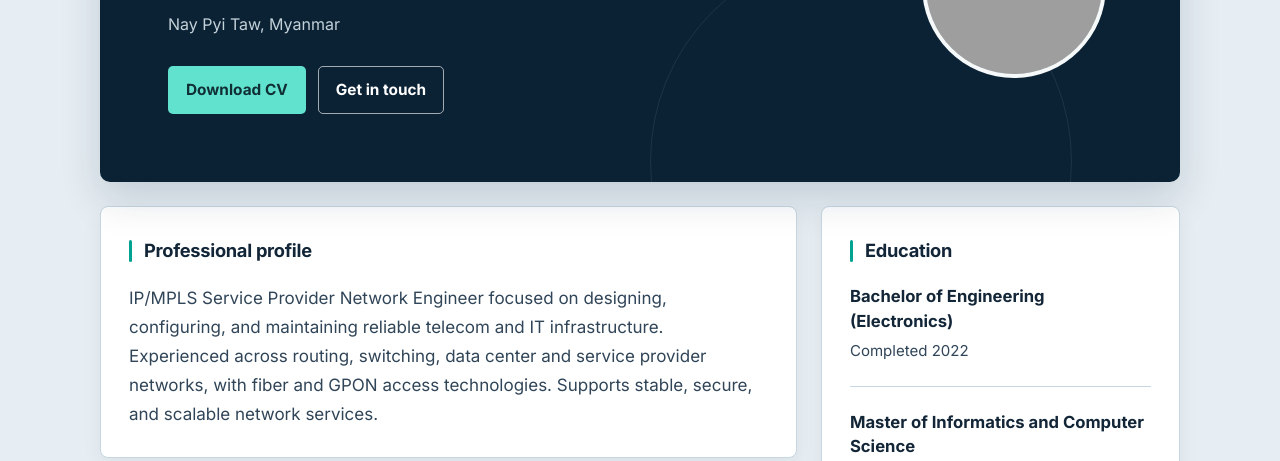
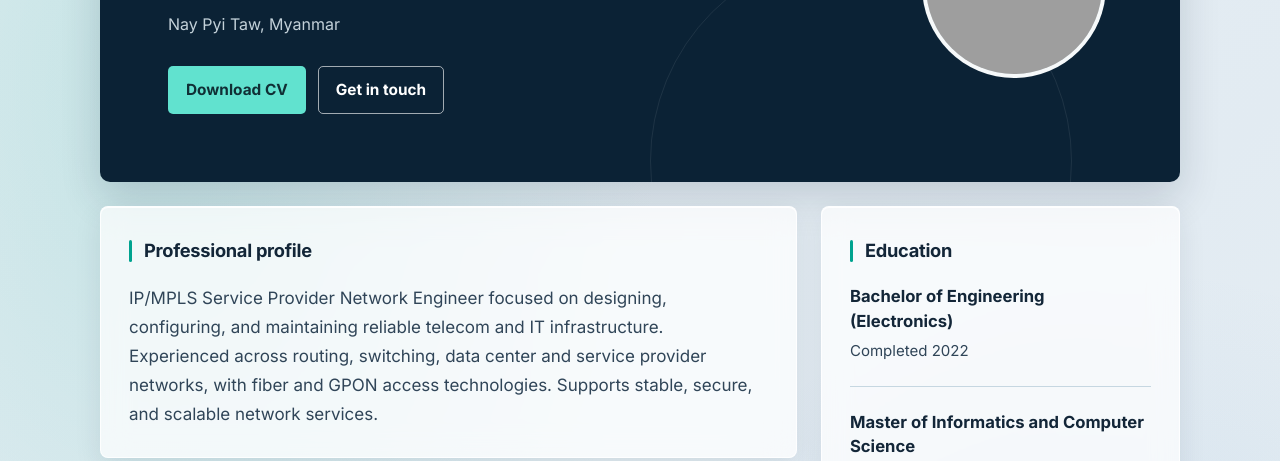
Before and after one commit to neolwin-net/mycv, a plain HTML site: page index.html in a window 1280 px wide. Shown: the part 339-800 px from the top of the page. Drawn offline with Linux system fonts and the light colour scheme; grey boxes are pictures that could not be loaded.

Commit message:
Add glass effect to content cards

```diff
--- a/style.css
+++ b/style.css
@@ -17,7 +17,7 @@ html { scroll-behavior: smooth; }
 body {
   margin: 0;
   color: var(--ink);
-  background: var(--canvas);
+  background: radial-gradient(ellipse at 12% 20%, rgba(0, 163, 143, .14), transparent 32%), radial-gradient(ellipse at 88% 54%, rgba(49, 120, 188, .12), transparent 34%), linear-gradient(135deg, #e7f0f4 0%, #e2ebf2 50%, #edf3f5 100%);
   font-family: Inter, -apple-system, BlinkMacSystemFont, "Segoe UI", sans-serif;
   font-size: 17px;
   line-height: 1.7;
@@ -68,7 +68,8 @@ h1, h2, h3, h4, p { margin-top: 0; }
 
 .content-grid { display: grid; grid-template-columns: minmax(0, 1.65fr) minmax(250px, .85fr); gap: 24px; margin-top: 24px; align-items: start; }
 .column { display: grid; gap: 24px; }
-.panel { padding: 28px; border: 1px solid var(--line); border-radius: 8px; background: var(--paper); box-shadow: 0 7px 20px rgba(11,34,53,.06); }
+.panel { padding: 28px; border: 1px solid var(--line); border-radius: 8px; background: rgba(255, 255, 255, .72); border-color: rgba(255, 255, 255, .82); box-shadow: 0 10px 28px rgba(11, 34, 53, .09), inset 0 1px 0 rgba(255, 255, 255, .88); backdrop-filter: blur(14px); -webkit-backdrop-filter: blur(14px); transition: transform .2s ease, box-shadow .2s ease; }
+.panel:hover { transform: translateY(-2px); box-shadow: 0 16px 34px rgba(11, 34, 53, .13), inset 0 1px 0 rgba(255, 255, 255, .92); }
 .section-heading { display: flex; align-items: center; gap: 12px; margin-bottom: 18px; }
 .section-heading::before { width: 3px; height: 22px; border-radius: 2px; background: var(--accent); content: ""; }
 .section-heading h2 { margin: 0; font-size: 1.14rem; letter-spacing: -.015em; }
@@ -82,7 +83,7 @@ h1, h2, h3, h4, p { margin-top: 0; }
 .detail-list li { padding-left: 4px; }
 .detail-list li + li { margin-top: 8px; }
 .skill-list { display: grid; gap: 17px; }
-.skill { padding: 18px; border: 1px solid #c6e3df; border-radius: 6px; background: #eaf5f3; }
+.skill { padding: 18px; border: 1px solid #c6e3df; border-radius: 6px; background: rgba(225, 244, 241, .56); backdrop-filter: blur(10px); -webkit-backdrop-filter: blur(10px); }
 .skill h3 { margin-bottom: 4px; }
 .skill p { margin-bottom: 0; color: var(--muted); font-size: .97rem; line-height: 1.6; }
 .contact-list { display: grid; gap: 13px; margin: 0; padding: 0; list-style: none; }
```
